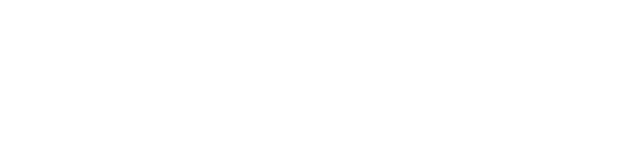
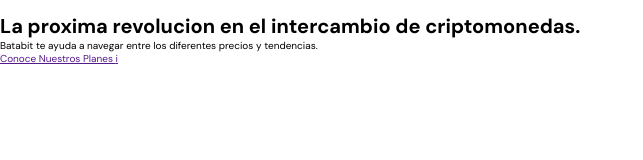
Before and after one commit to Cristian-Calderon/responsiveDesign, a plain HTML site: page index.html in a window 1280 px wide. Shown: the whole page, without its empty margins (0-643 px from the left). Drawn offline with Linux system fonts and the light colour scheme.

Commit message:
Maquetacion del header 8

```diff
--- a/index.html
+++ b/index.html
@@ -18,7 +18,14 @@
     -->
   </head>
   <body>
-    <header></header>
+    <header>
+      <img src="" alt="">
+      <div>
+        <h1>La proxima revolucion en el intercambio de criptomonedas.</h1>
+        <p>Batabit te ayuda a navegar entre los diferentes precios y tendencias.</p>
+        <a href="">Conoce Nuestros Planes <span>i</span></a>
+      </div>
+    </header>
     <main>
       <section></section>
       <section></section>
```
